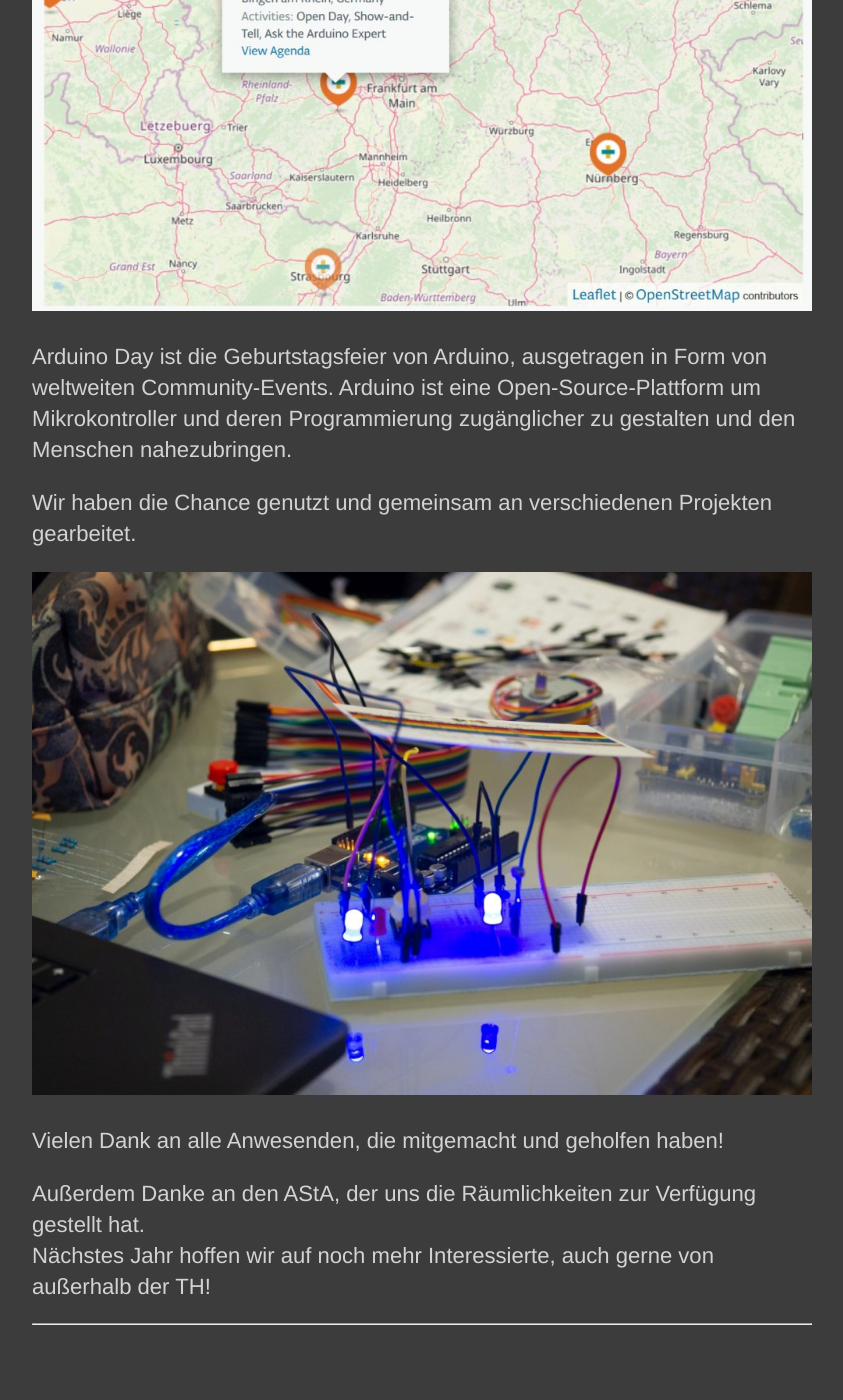
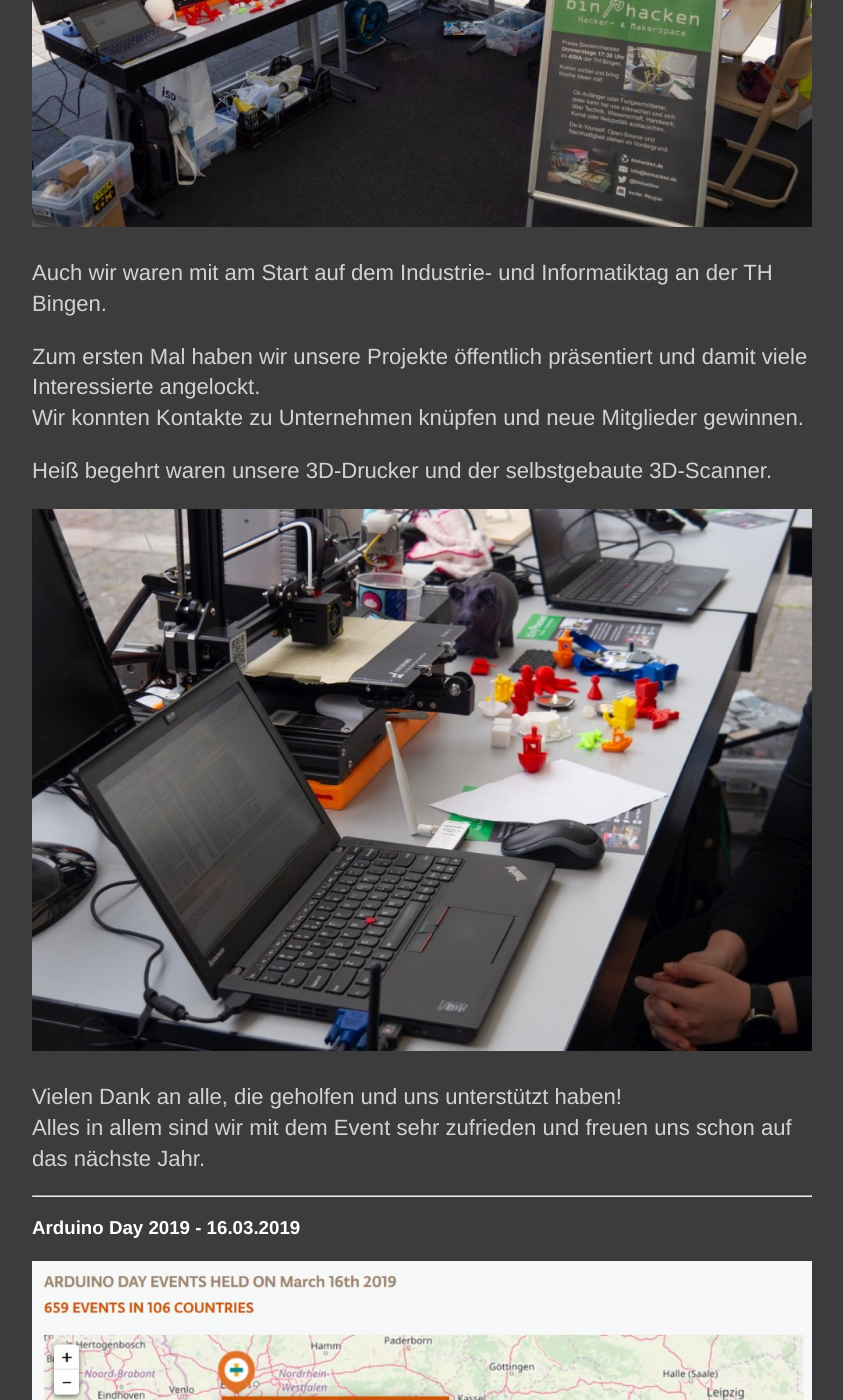
Before and after one commit to BinHacken/BinHacken.github.io, a Jekyll site: the page built from blog.md, in a window 1280 px wide and 1400 px high, scrolled down 542 px. Shown: the whole window, without its empty margins (218-1061 px from the left). Built offline with Jekyll 4.4.1, drawn with Linux system fonts in a browser that asks for light colours; some of the changed text lies outside the part shown.

Commit message:
Eintrag zum Industrietag 2019

```diff
--- a/blog.md
+++ b/blog.md
@@ -2,6 +2,22 @@
 title: Blog
 description: Aktuelle Neuigkeiten & Events
 ---
+
+### Industrietag 2019 - 22.05.2019
+
+![Industrietag 2019 Stand /bin/hacken Überblick](/images/Industrietag2019/0.jpg)
+
+Auch wir waren mit am Start auf dem Industrie- und Informatiktag an der TH Bingen.
+
+Zum ersten Mal haben wir unsere Projekte öffentlich präsentiert und damit viele Interessierte angelockt.
+Wir konnten Kontakte zu Unternehmen knüpfen und neue Mitglieder gewinnen.
+
+Heiß begehrt waren unsere 3D-Drucker und der selbstgebaute 3D-Scanner.
+
+![Industrietag 2019 Stand /bin/hacken Laptop](/images/Industrietag2019/1.jpg)
+
+Vielen Dank an alle, die geholfen und uns unterstützt haben!
+Alles in allem sind wir mit dem Event sehr zufrieden und freuen uns schon auf das nächste Jahr.
 
 ---
 
@@ -20,5 +36,3 @@ Vielen Dank an alle Anwesenden, die mitgemacht und geholfen haben!
 
 Außerdem Danke an den AStA, der uns die Räumlichkeiten zur Verfügung gestellt hat.
 Nächstes Jahr hoffen wir auf noch mehr Interessierte, auch gerne von außerhalb der TH!
-
----
```
Also changed, not shown: images/industrietag2019/0.jpg (added), images/industrietag2019/1.jpg (added).
